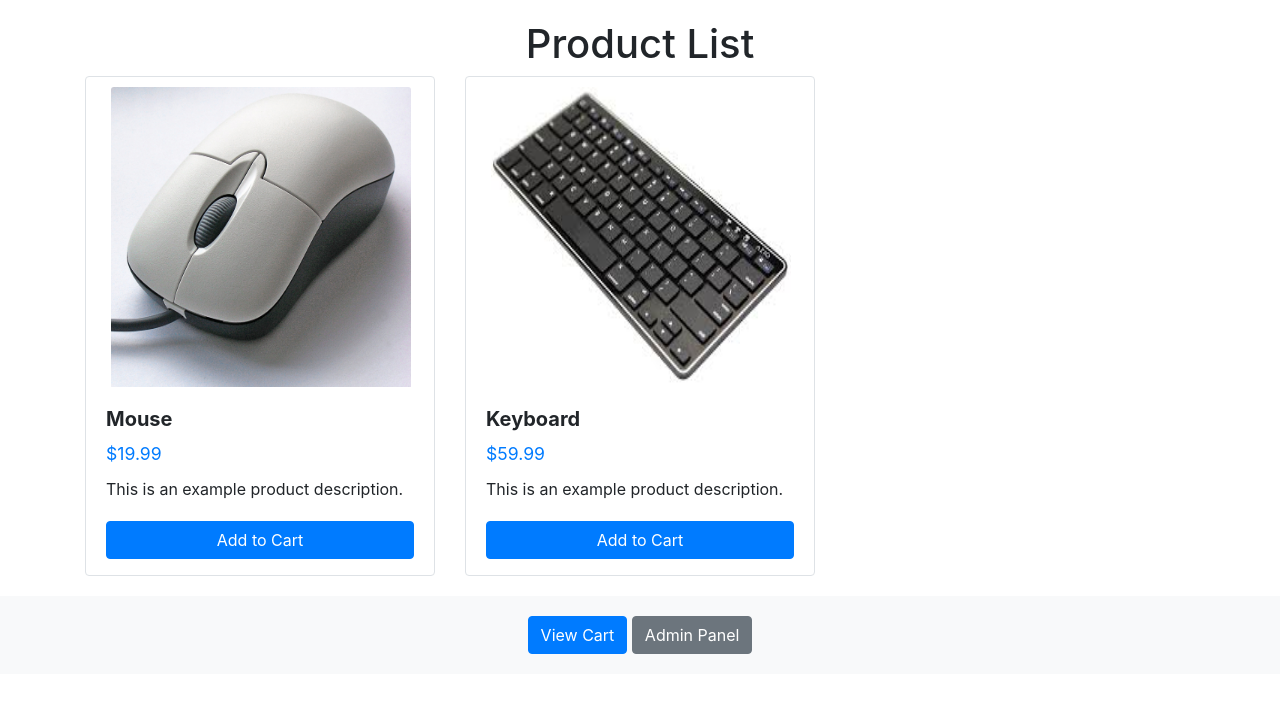
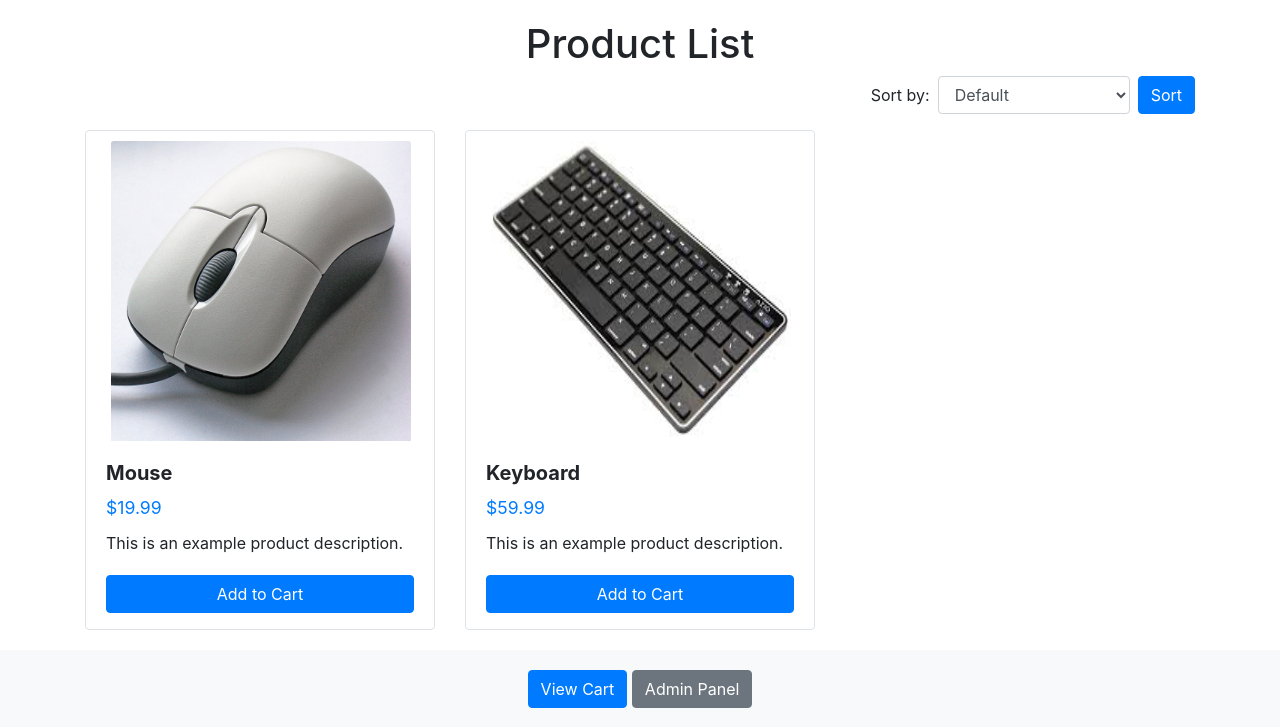
Before and after one commit to dobrakduff/e-shop, a Flask app: page / in a window 1280 px wide. Shown: the top 727 px of the page. Run offline with Flask 3, Linux system fonts and the light colour scheme; some libraries are stand-ins or nearby versions.

Commit message:
add sort

```diff
--- a/main.py
+++ b/main.py
@@ -46,9 +46,6 @@ with app.app_context():
 
 login_manager = LoginManager(app)
 login_manager.login_view = 'login'
-
-
-# Commit 3: Defined routes
 
 
 @app.route('/add_to_cart/<int:product_id>', methods=['GET', 'POST'])
@@ -123,9 +120,6 @@ def load_user(user_id):
     return User.query.filter_by(id=user_id).first()
 
 
-
-
-
 @app.route('/admin/delete_product/<int:product_id>', methods=['POST'])
 def delete_product(product_id):
     # Find the product by id
@@ -148,7 +142,15 @@ def delete_product(product_id):
 
 @app.route("/", methods=["GET", "POST"])
 def home():
-    products = Product.query.all()
+    sort_by = request.args.get('sort_by', 'default')
+
+    if sort_by == 'price_asc':
+        products = Product.query.order_by(Product.price).all()
+    elif sort_by == 'price_desc':
+        products = Product.query.order_by(Product.price.desc()).all()
+    else:
+        products = Product.query.all()
+
     return render_template('index.html', products=products)
 
 
@@ -215,8 +217,5 @@ def edit_product(product_id):
     return render_template('edit_product.html', product=product)
 
 
-# Commit 4: Added basic functionality to routes
-
-# Commit 5: Ran Flask application if executed directly
 if __name__ == "__main__":
     app.run(debug=True)
--- a/templates/index.html
+++ b/templates/index.html
@@ -11,6 +11,17 @@
 <body>
     <div class="container">
         <h1 class="text-center">Product List</h1>
+
+        <!-- Sorting Form -->
+        <form action="/" method="get" class="form-inline justify-content-end mb-3">
+            <label class="mr-2" for="sort_by">Sort by:</label>
+            <select class="form-control mr-2" id="sort_by" name="sort_by">
+                <option value="default" {% if request.args.get('sort_by') == 'default' %}selected{% endif %}>Default</option>
+                <option value="price_asc" {% if request.args.get('sort_by') == 'price_asc' %}selected{% endif %}>Price (Low to High)</option>
+                <option value="price_desc" {% if request.args.get('sort_by') == 'price_desc' %}selected{% endif %}>Price (High to Low)</option>
+            </select>
+            <button type="submit" class="btn btn-primary">Sort</button>
+        </form>
 
         <div class="row">
              {% for product in products %}
```
